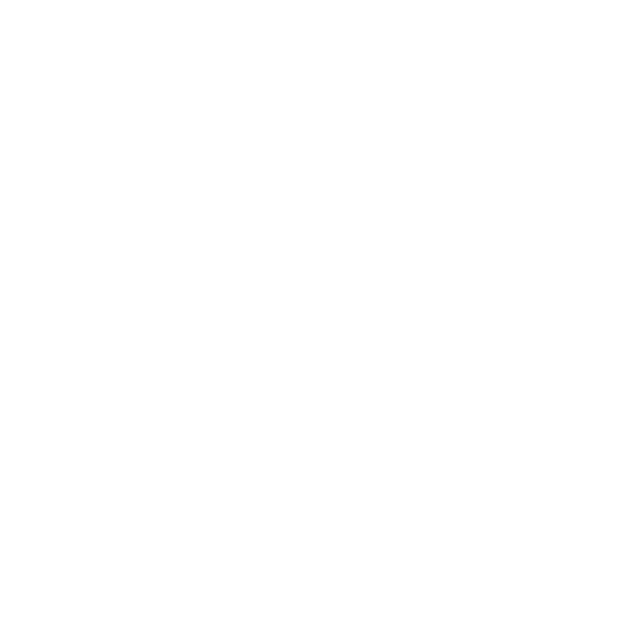
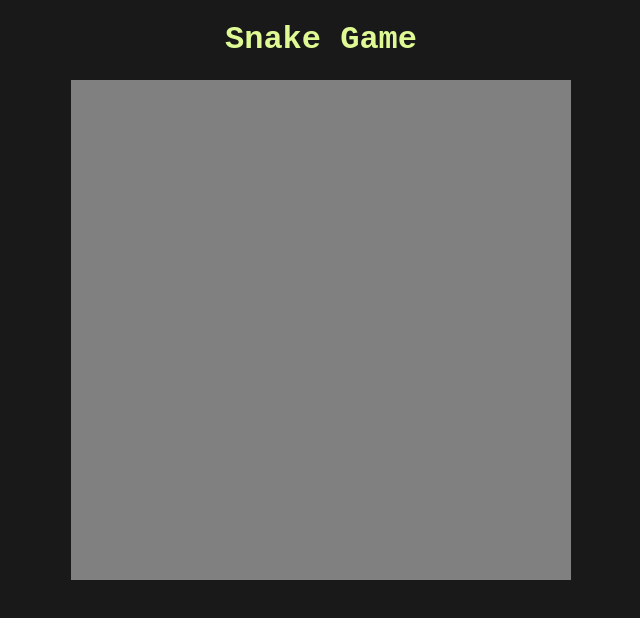
Before and after one commit to Matt-Pearson-94/snake_game, a plain HTML site: page index.html in a window 1280 px wide. Shown: the whole page, without its empty margins (319-959 px from the left). Drawn offline with Linux system fonts and the light colour scheme.

Commit message:
added the canvas and some styling

```diff
--- a/index.html
+++ b/index.html
@@ -4,8 +4,11 @@
     <meta charset="UTF-8">
     <meta name="viewport" content="width=device-width, initial-scale=1.0">
     <title>Snake Game</title>
+    <link href="styles.css" rel="stylesheet">
+    <script src="script.js" defer></script>
 </head>
 <body>
-
+    <h1> Snake Game</h1>
+    <canvas id="board"></canvas>
 </body>
 </html>
--- a/script.js
+++ b/script.js
@@ -0,0 +1,19 @@
+// board
+let boxSize = 25;
+let rows = 20;
+let columns = 20;
+let board;
+let context;
+
+window.onload = function() {
+    board = document.getElementById("board");
+    board.height = rows * boxSize;
+    board.width = columns * boxSize;
+    context = board.getContext("2d");
+    update();
+}
+
+function update() {
+    context.fillStyle = 'grey';
+    context.fillRect(0, 0, board.width, board.height);
+}
--- a/styles.css
+++ b/styles.css
@@ -0,0 +1,13 @@
+body {
+    width: auto;
+    height: 100vh;
+    /* display: flex; */
+    margin: 0;
+    text-align: center;
+    background-color: rgb(25, 25, 25);
+}
+
+h1 {
+    font-family: 'Courier New', Courier, monospace;
+    color: rgb(223, 250, 149);
+}
```
